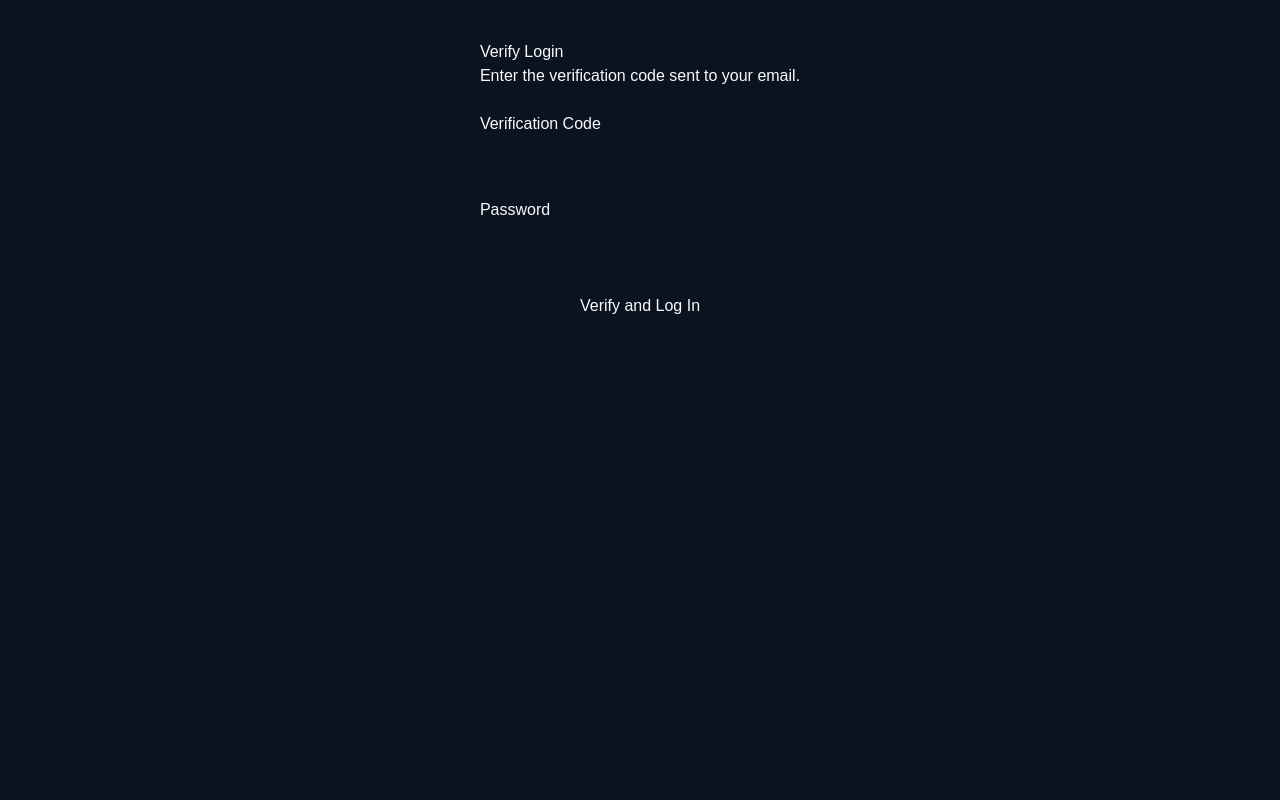
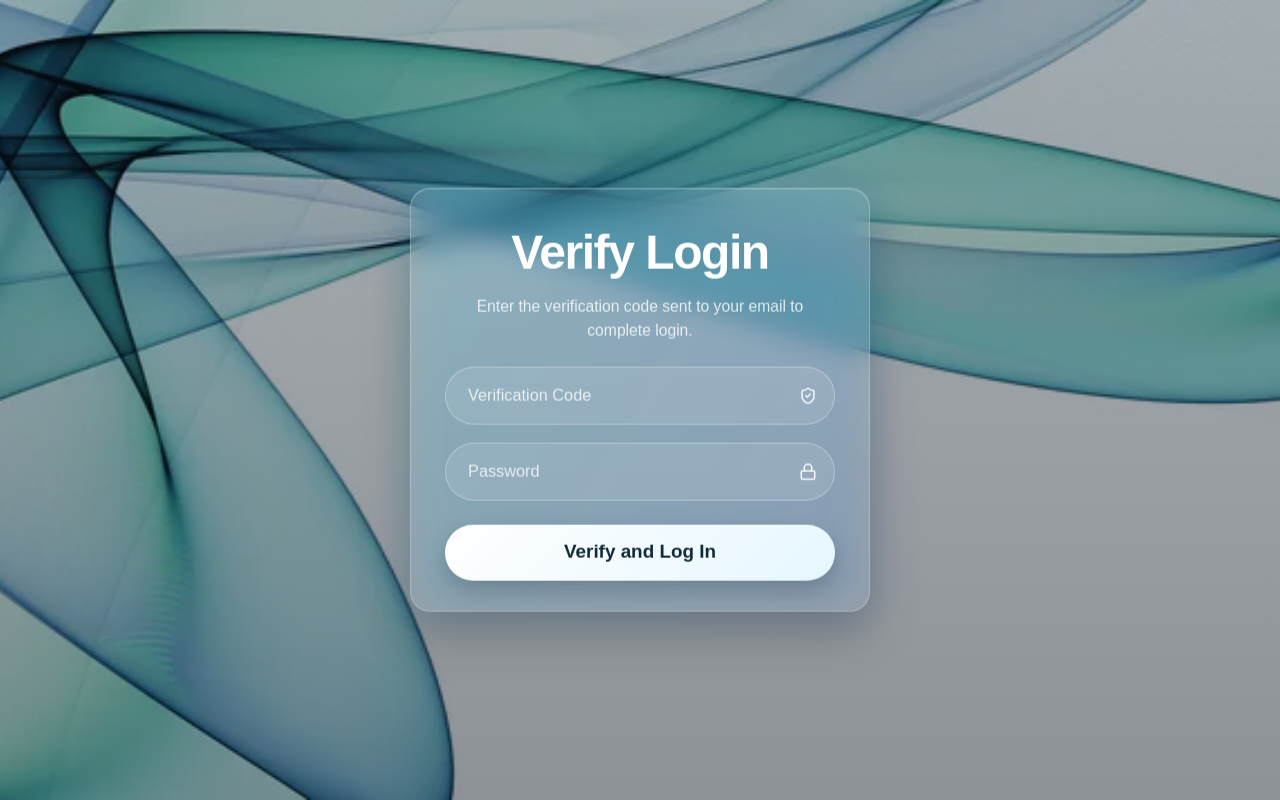
Before and after one commit to sum09fairSaif/signin-registration-test-project, a Next.js app: page /verify-login in a window 1280 px wide. Built offline with nearby package versions, Linux system fonts and the light colour scheme; no server answers.

Commit message:
UI redesign: implemented glassmorphism auth pages (login, signup, forgot-password, verify-login)

```diff
--- a/app/forgot-password/page.tsx
+++ b/app/forgot-password/page.tsx
@@ -1,26 +1,60 @@
 "use client";
 
 import { useState } from "react";
+import Link from "next/link";
+import { Mail } from "lucide-react";
 import { requestPasswordReset } from "./actions";
 
 export default function ForgotPasswordPage() {
   const [message, setMessage] = useState("");
 
-  async function handleSubmit(formData: FormData) {
+  async function handleSubmit(event: React.FormEvent<HTMLFormElement>) {
+    event.preventDefault();
+
+    const formData = new FormData(event.currentTarget);
     const result = await requestPasswordReset(formData);
-    setMessage(result.message);
+
+    setMessage(result.message || "");
+    event.currentTarget.reset();
   }
 
   return (
-    <main style={{ maxWidth: "500px", margin: "40px auto" }}>
-      <h1>Forgot Password</h1>
+    <main className="auth-page">
+      <div className="auth-overlay" />
 
-      {message && <p>{message}</p>}
+      <section className="auth-card">
+        <h1 className="auth-title">Reset Password</h1>
+        <p className="auth-subtitle">
+          Enter your email and we&apos;ll send you a reset link.
+        </p>
 
-      <form action={handleSubmit}>
-        <input name="email" type="email" placeholder="Enter your email" />
-        <button type="submit">Send Reset Link</button>
-      </form>
+        {message && <p className="auth-success">{message}</p>}
+
+        <form onSubmit={handleSubmit} className="auth-form">
+          <div className="auth-input-wrap">
+            <input
+              name="email"
+              type="email"
+              placeholder="Email"
+              className="auth-input"
+              autoComplete="email"
+              required
+            />
+            <Mail className="auth-input-icon" size={18} />
+          </div>
+
+          <button type="submit" className="auth-button">
+            Send Reset Link
+          </button>
+        </form>
+
+        <p className="auth-footer">
+          Remembered your password?{" "}
+          <Link href="/login" className="auth-link strong">
+            Back to Login
+          </Link>
+        </p>
+      </section>
     </main>
   );
 }
--- a/app/signup/page.tsx
+++ b/app/signup/page.tsx
@@ -1,13 +1,18 @@
 "use client";
 
 import { useState } from "react";
+import Link from "next/link";
+import { User, Mail, Lock } from "lucide-react";
 import { validateSignupForm } from "./actions";
 
 export default function SignupPage() {
-  const [errors, setErrors] = useState<any>({});
+  const [errors, setErrors] = useState<Record<string, string[]>>({});
   const [success, setSuccess] = useState("");
 
-  async function handleSubmit(formData: FormData) {
+  async function handleSubmit(event: React.FormEvent<HTMLFormElement>) {
+    event.preventDefault();
+
+    const formData = new FormData(event.currentTarget);
     const result = await validateSignupForm(formData);
 
     if (!result) return;
@@ -17,63 +22,94 @@ export default function SignupPage() {
       setSuccess("");
     } else {
       setErrors({});
-      setSuccess(result.message || "Success!");
+      setSuccess(
+        result.message || "Account created successfully. Please verify your email."
+      );
+      event.currentTarget.reset();
     }
   }
 
   return (
-    <main
-      style={{
-        maxWidth: "500px",
-        margin: "40px auto",
-        fontFamily: "Arial, sans-serif",
-      }}
-    >
-      <h1>Create an Account</h1>
+    <main className="auth-page">
+      <div className="auth-overlay" />
 
-      {success && (
-        <p style={{ color: "green", marginTop: "10px" }}>{success}</p>
-      )}
+      <section className="auth-card">
+        <h1 className="auth-title">Register</h1>
+        <p className="auth-subtitle">
+          Create your account and get started securely.
+        </p>
 
-      <form
-        action={handleSubmit}
-        style={{
-          display: "flex",
-          flexDirection: "column",
-          gap: "16px",
-          marginTop: "24px",
-        }}
-      >
-        <div>
-          <label>Full Name</label>
-          <input name="name" type="text" />
-          {errors.name && <p style={{ color: "red" }}>{errors.name[0]}</p>}
+        {success && <p className="auth-success">{success}</p>}
+
+        <form onSubmit={handleSubmit} className="auth-form">
+          <div className="auth-input-wrap">
+            <input
+              name="name"
+              type="text"
+              placeholder="Full Name"
+              className="auth-input"
+              autoComplete="name"
+              required
+            />
+            <User className="auth-input-icon" size={18} />
+            {errors.name && <p className="auth-field-error">{errors.name[0]}</p>}
           </div>
 
-        <div>
-          <label>Email</label>
-          <input name="email" type="email" />
-          {errors.email && <p style={{ color: "red" }}>{errors.email[0]}</p>}
+          <div className="auth-input-wrap">
+            <input
+              name="email"
+              type="email"
+              placeholder="Email"
+              className="auth-input"
+              autoComplete="email"
+              required
+            />
+            <Mail className="auth-input-icon" size={18} />
+            {errors.email && <p className="auth-field-error">{errors.email[0]}</p>}
           </div>
 
-        <div>
-          <label>Password</label>
-          <input name="password" type="password" />
+          <div className="auth-input-wrap">
+            <input
+              name="password"
+              type="password"
+              placeholder="Password"
+              className="auth-input"
+              autoComplete="new-password"
+              required
+            />
+            <Lock className="auth-input-icon" size={18} />
             {errors.password && (
-            <p style={{ color: "red" }}>{errors.password[0]}</p>
+              <p className="auth-field-error">{errors.password[0]}</p>
             )}
           </div>
 
-        <div>
-          <label>Confirm Password</label>
-          <input name="confirmPassword" type="password" />
+          <div className="auth-input-wrap">
+            <input
+              name="confirmPassword"
+              type="password"
+              placeholder="Confirm Password"
+              className="auth-input"
+              autoComplete="new-password"
+              required
+            />
+            <Lock className="auth-input-icon" size={18} />
             {errors.confirmPassword && (
-            <p style={{ color: "red" }}>{errors.confirmPassword[0]}</p>
+              <p className="auth-field-error">{errors.confirmPassword[0]}</p>
             )}
           </div>
 
-        <button type="submit">Sign Up</button>
+          <button type="submit" className="auth-button">
+            Create Account
+          </button>
         </form>
+
+        <p className="auth-footer">
+          Already have an account?{" "}
+          <Link href="/login" className="auth-link strong">
+            Login
+          </Link>
+        </p>
+      </section>
     </main>
   );
 }
--- a/app/verify-login/page.tsx
+++ b/app/verify-login/page.tsx
@@ -2,6 +2,7 @@
 
 import { useSearchParams } from "next/navigation";
 import { useState } from "react";
+import { ShieldCheck, Lock } from "lucide-react";
 import { verifyLoginCode } from "./actions";
 
 export default function VerifyLoginPage() {
@@ -29,66 +30,50 @@ export default function VerifyLoginPage() {
   }
 
   return (
-    <main
-      style={{
-        maxWidth: "500px",
-        margin: "40px auto",
-        fontFamily: "Arial, sans-serif",
-      }}
-    >
-      <h1>Verify Login</h1>
-      <p>Enter the verification code sent to your email.</p>
+    <main className="auth-page">
+      <div className="auth-overlay" />
 
-      {message && <p style={{ color: "green" }}>{message}</p>}
-      {error && <p style={{ color: "red" }}>{error}</p>}
+      <section className="auth-card">
+        <h1 className="auth-title">Verify Login</h1>
+        <p className="auth-subtitle">
+          Enter the verification code sent to your email to complete login.
+        </p>
 
-      <form
-        onSubmit={handleSubmit}
-        style={{
-          display: "flex",
-          flexDirection: "column",
-          gap: "16px",
-          marginTop: "24px",
-        }}
-      >
+        {message && <p className="auth-success">{message}</p>}
+        {error && <p className="auth-error">{error}</p>}
+
+        <form onSubmit={handleSubmit} className="auth-form">
           <input type="hidden" name="email" value={email} />
 
-        <div>
-          <label>Verification Code</label>
+          <div className="auth-input-wrap">
             <input
               name="code"
               type="text"
               maxLength={6}
-            style={{
-              display: "block",
-              width: "100%",
-              padding: "8px",
-              marginTop: "6px",
-            }}
+              placeholder="Verification Code"
+              className="auth-input"
+              required
             />
+            <ShieldCheck className="auth-input-icon" size={18} />
           </div>
 
-        <div>
-          <label>Password</label>
+          <div className="auth-input-wrap">
             <input
               name="password"
               type="password"
-            style={{
-              display: "block",
-              width: "100%",
-              padding: "8px",
-              marginTop: "6px",
-            }}
+              placeholder="Password"
+              className="auth-input"
+              autoComplete="current-password"
+              required
             />
+            <Lock className="auth-input-icon" size={18} />
           </div>
 
-        <button
-          type="submit"
-          style={{ padding: "10px 16px", cursor: "pointer" }}
-        >
+          <button type="submit" className="auth-button">
             Verify and Log In
           </button>
         </form>
+      </section>
     </main>
   );
 }
```
Lines whose indentation alone changed are shown as unchanged.
